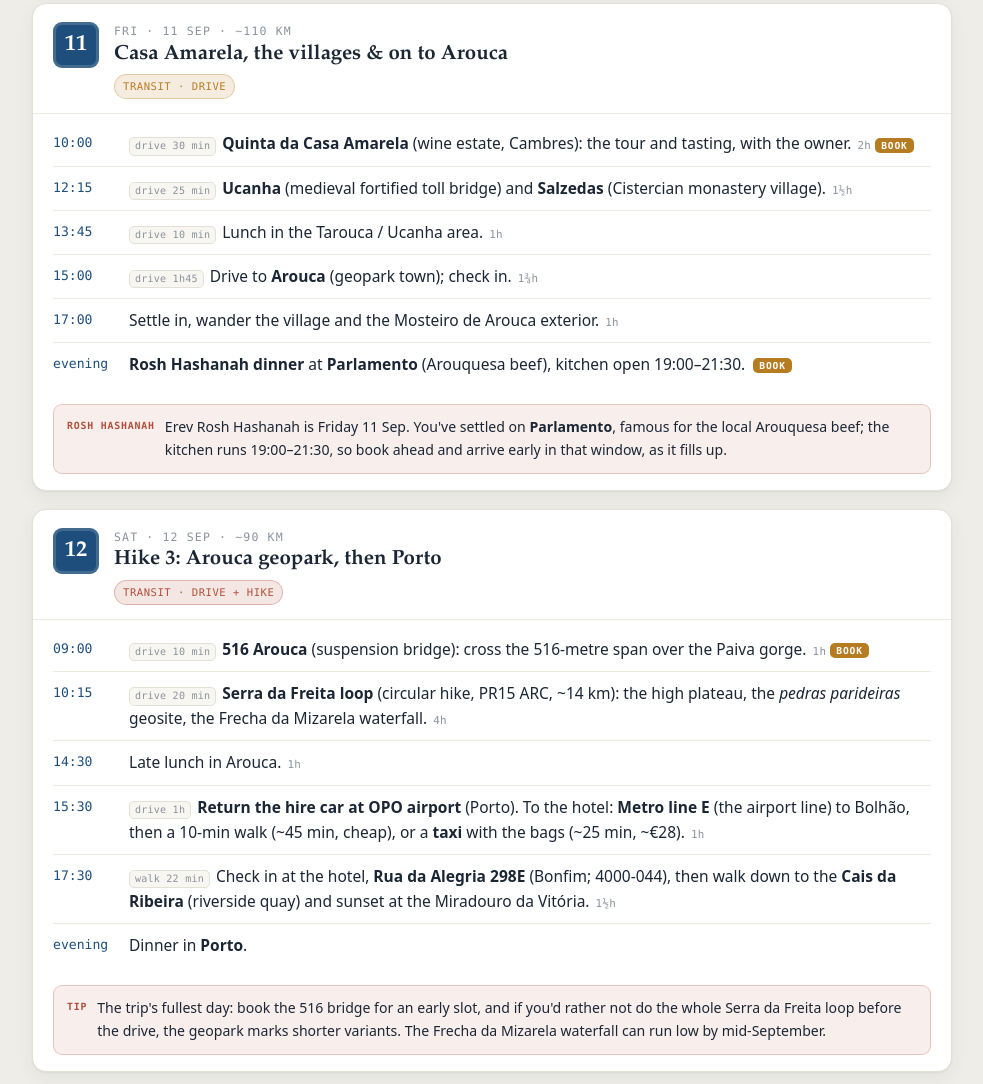
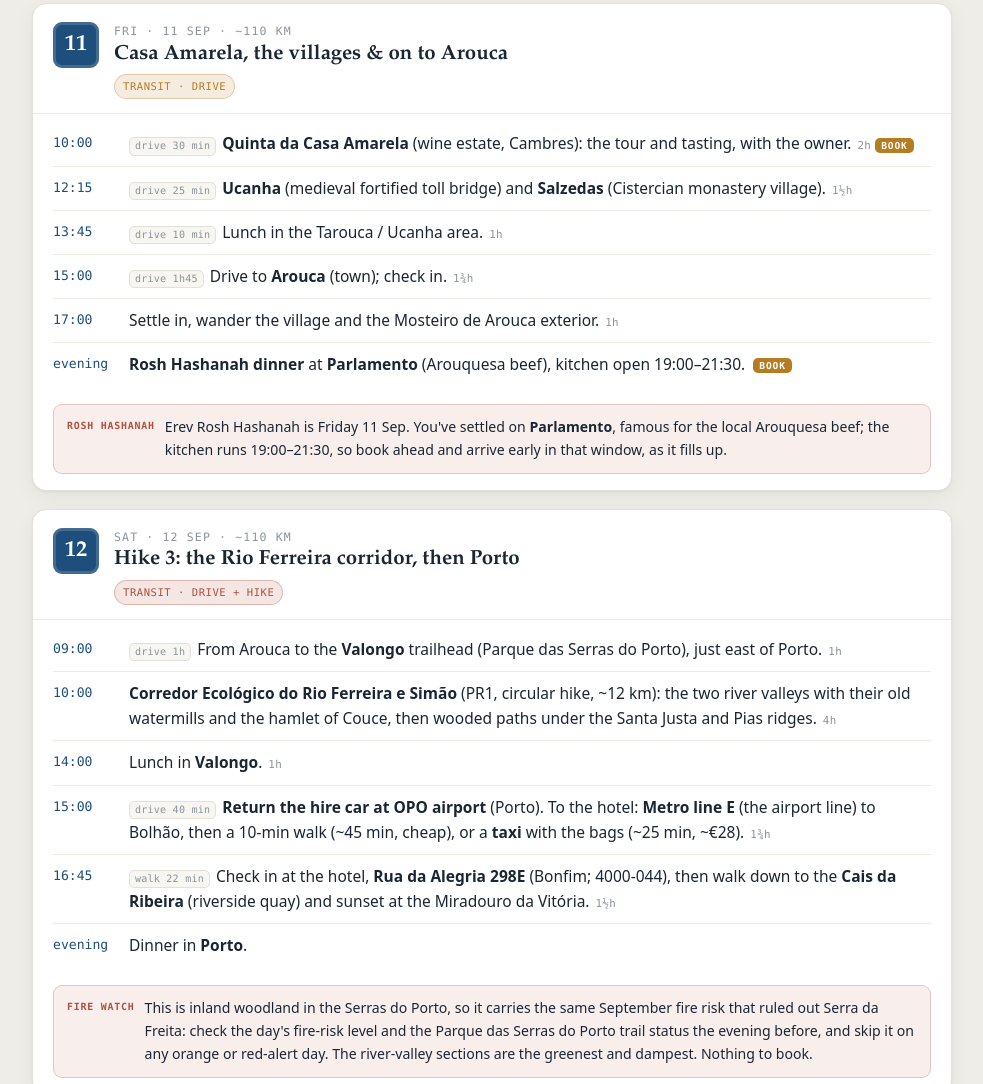
Before and after one commit to oyaMnahtanoJ/portugal, a plain HTML site: page index.html in a window 1280 px wide. Shown: the part 5537-6621 px from the top of the page, without its empty margins (148-1131 px from the left). Drawn offline with Linux system fonts and the light colour scheme.

Commit message:
Day 12: swap Arouca geopark for the Rio Ferreira ecological corridor (Valongo); keep Arouca for Rosh Hashanah

```diff
--- a/index.html
+++ b/index.html
@@ -437,7 +437,7 @@
           <li><span class="t">10:00</span><div class="a"><span class="leg">drive 30 min</span><b>Quinta da Casa Amarela</b> (wine estate, Cambres): the tour and tasting, with the owner. <span class="dur">2h</span><span class="tag-book">Book</span></div></li>
           <li><span class="t">12:15</span><div class="a"><span class="leg">drive 25 min</span><b>Ucanha</b> (medieval fortified toll bridge) and <b>Salzedas</b> (Cistercian monastery village). <span class="dur">1½h</span></div></li>
           <li><span class="t">13:45</span><div class="a"><span class="leg">drive 10 min</span>Lunch in the Tarouca / Ucanha area. <span class="dur">1h</span></div></li>
-          <li><span class="t">15:00</span><div class="a"><span class="leg">drive 1h45</span>Drive to <b>Arouca</b> (geopark town); check in. <span class="dur">1¾h</span></div></li>
+          <li><span class="t">15:00</span><div class="a"><span class="leg">drive 1h45</span>Drive to <b>Arouca</b> (town); check in. <span class="dur">1¾h</span></div></li>
           <li><span class="t">17:00</span><div class="a">Settle in, wander the village and the Mosteiro de Arouca exterior. <span class="dur">1h</span></div></li>
           <li><span class="t">evening</span><div class="a"><b>Rosh Hashanah dinner</b> at <b>Parlamento</b> (Arouquesa beef), kitchen open 19:00–21:30. <span class="tag-book">Book</span></div></li>
         </ul>
@@ -448,20 +448,20 @@
         <div class="day-head">
           <div class="daynum">12</div>
           <div class="day-meta">
-            <div class="day-date">Sat · 12 Sep · ~90 km</div>
-            <h3 class="day-title">Hike 3: Arouca geopark, then Porto</h3>
+            <div class="day-date">Sat · 12 Sep · ~110 km</div>
+            <h3 class="day-title">Hike 3: the Rio Ferreira corridor, then Porto</h3>
             <div class="chips"><span class="chip high">Transit · Drive + hike</span></div>
           </div>
         </div>
         <ul class="sched">
-          <li><span class="t">09:00</span><div class="a"><span class="leg">drive 10 min</span><b>516 Arouca</b> (suspension bridge): cross the 516-metre span over the Paiva gorge. <span class="dur">1h</span><span class="tag-book">Book</span></div></li>
-          <li><span class="t">10:15</span><div class="a"><span class="leg">drive 20 min</span><b>Serra da Freita loop</b> (circular hike, PR15 ARC, ~14 km): the high plateau, the <i>pedras parideiras</i> geosite, the Frecha da Mizarela waterfall. <span class="dur">4h</span></div></li>
-          <li><span class="t">14:30</span><div class="a">Late lunch in Arouca. <span class="dur">1h</span></div></li>
-          <li><span class="t">15:30</span><div class="a"><span class="leg">drive 1h</span><b>Return the hire car at OPO airport</b> (Porto). To the hotel: <b>Metro line E</b> (the airport line) to Bolhão, then a 10-min walk (~45 min, cheap), or a <b>taxi</b> with the bags (~25 min, ~€28). <span class="dur">1h</span></div></li>
-          <li><span class="t">17:30</span><div class="a"><span class="leg">walk 22 min</span>Check in at the hotel, <b>Rua da Alegria 298E</b> (Bonfim; 4000-044), then walk down to the <b>Cais da Ribeira</b> (riverside quay) and sunset at the Miradouro da Vitória. <span class="dur">1½h</span></div></li>
+          <li><span class="t">09:00</span><div class="a"><span class="leg">drive 1h</span>From Arouca to the <b>Valongo</b> trailhead (Parque das Serras do Porto), just east of Porto. <span class="dur">1h</span></div></li>
+          <li><span class="t">10:00</span><div class="a"><b>Corredor Ecológico do Rio Ferreira e Simão</b> (PR1, circular hike, ~12 km): the two river valleys with their old watermills and the hamlet of Couce, then wooded paths under the Santa Justa and Pias ridges. <span class="dur">4h</span></div></li>
+          <li><span class="t">14:00</span><div class="a">Lunch in <b>Valongo</b>. <span class="dur">1h</span></div></li>
+          <li><span class="t">15:00</span><div class="a"><span class="leg">drive 40 min</span><b>Return the hire car at OPO airport</b> (Porto). To the hotel: <b>Metro line E</b> (the airport line) to Bolhão, then a 10-min walk (~45 min, cheap), or a <b>taxi</b> with the bags (~25 min, ~€28). <span class="dur">1¾h</span></div></li>
+          <li><span class="t">16:45</span><div class="a"><span class="leg">walk 22 min</span>Check in at the hotel, <b>Rua da Alegria 298E</b> (Bonfim; 4000-044), then walk down to the <b>Cais da Ribeira</b> (riverside quay) and sunset at the Miradouro da Vitória. <span class="dur">1½h</span></div></li>
           <li><span class="t">evening</span><div class="a">Dinner in <b>Porto</b>.</div></li>
         </ul>
-        <div class="flag"><span class="mk">tip</span><div>The trip's fullest day: book the 516 bridge for an early slot, and if you'd rather not do the whole Serra da Freita loop before the drive, the geopark marks shorter variants. The Frecha da Mizarela waterfall can run low by mid-September.</div></div>
+        <div class="flag"><span class="mk">fire watch</span><div>This is inland woodland in the Serras do Porto, so it carries the same September fire risk that ruled out Serra da Freita: check the day's fire-risk level and the Parque das Serras do Porto trail status the evening before, and skip it on any orange or red-alert day. The river-valley sections are the greenest and dampest. Nothing to book.</div></div>
       </article>
     </section>
 
@@ -585,7 +585,6 @@
         <div class="panel">
           <div class="tier">When it's a definite go · ~2–3 wks</div>
           <ul class="booklist">
-            <li><span class="when">Day 12</span><div><b>516 Arouca bridge</b>: the one genuinely sellout-prone thing (a Saturday slot in September), but only ~€12 and non-refundable. Grab it the moment you're committed.</div></li>
             <li><span class="when">Day 4</span><div><b>Pena Palace + Castelo dos Mouros</b> combined ticket, first Friday slot; the early slots go on peak days (~€20).</div></li>
           </ul>
         </div>
@@ -641,8 +640,8 @@
 
         <div class="hotel">
           <div class="hotel-top"><h3>Arouca</h3><span class="nights">1 night · Day 11</span><span class="bk semi">Book ~2–3 wks</span></div>
-          <p class="area">Best area: <b>Arouca town</b>, by the geopark.</p>
-          <p class="why">A bed and the Rosh Hashanah dinner, with the 516 bridge and Serra da Freita on the doorstep for the morning. Pick a place with parking.</p>
+          <p class="area">Best area: <b>Arouca town</b>, by the monastery.</p>
+          <p class="why">A bed and the Rosh Hashanah dinner at Parlamento, then an early start next morning for the drive to the Rio Ferreira trailhead. Pick a place with parking.</p>
         </div>
 
         <div class="hotel">
@@ -664,7 +663,7 @@
         <div class="carrow">
           <h4>The vehicle</h4>
           <div class="body">
-            <p><b>Collect</b> at <b>LIS airport</b>, Day 6 (Sun) morning; <b>return</b> at <b>OPO airport</b>, Day 12 (Sat) afternoon, straight after the Arouca hike. Both airport desks keep long daily hours, and you never drive into either city centre. Confirm the <b>one-way drop fee</b> up front.</p>
+            <p><b>Collect</b> at <b>LIS airport</b>, Day 6 (Sun) morning; <b>return</b> at <b>OPO airport</b>, Day 12 (Sat) afternoon, straight after the morning hike. Both airport desks keep long daily hours, and you never drive into either city centre. Confirm the <b>one-way drop fee</b> up front.</p>
             <p><b>Size it right:</b> 3 checked bags and 3 cabin bags need an <b>estate or compact SUV</b>. The European default is <b>manual</b>, so book an automatic early if any of you needs one.</p>
           </div>
         </div>
@@ -686,7 +685,7 @@
           <h4>Parking &amp; driving</h4>
           <div class="body">
             <p>Use hotel car parks and paid town car parks, and pay at the blue-zone meters. <b>Leave nothing on show in the car</b>: the one exposure is the Lousã trailhead on Day 8. Book quintas and the Arouca stay with parking.</p>
-            <p>Mountain roads (Lousã, Caramulo, the Douro, Serra da Freita) are winding, so daytime only, and keep the tank above a quarter. And <b>no driving after the Douro tastings</b>: spit at the estate or nominate the day's driver. Emergency number is <b>112</b>.</p>
+            <p>Mountain roads (Lousã, Caramulo, the Douro) are winding, so daytime only, and keep the tank above a quarter. And <b>no driving after the Douro tastings</b>: spit at the estate or nominate the day's driver. Emergency number is <b>112</b>.</p>
           </div>
         </div>
       </div>
```
